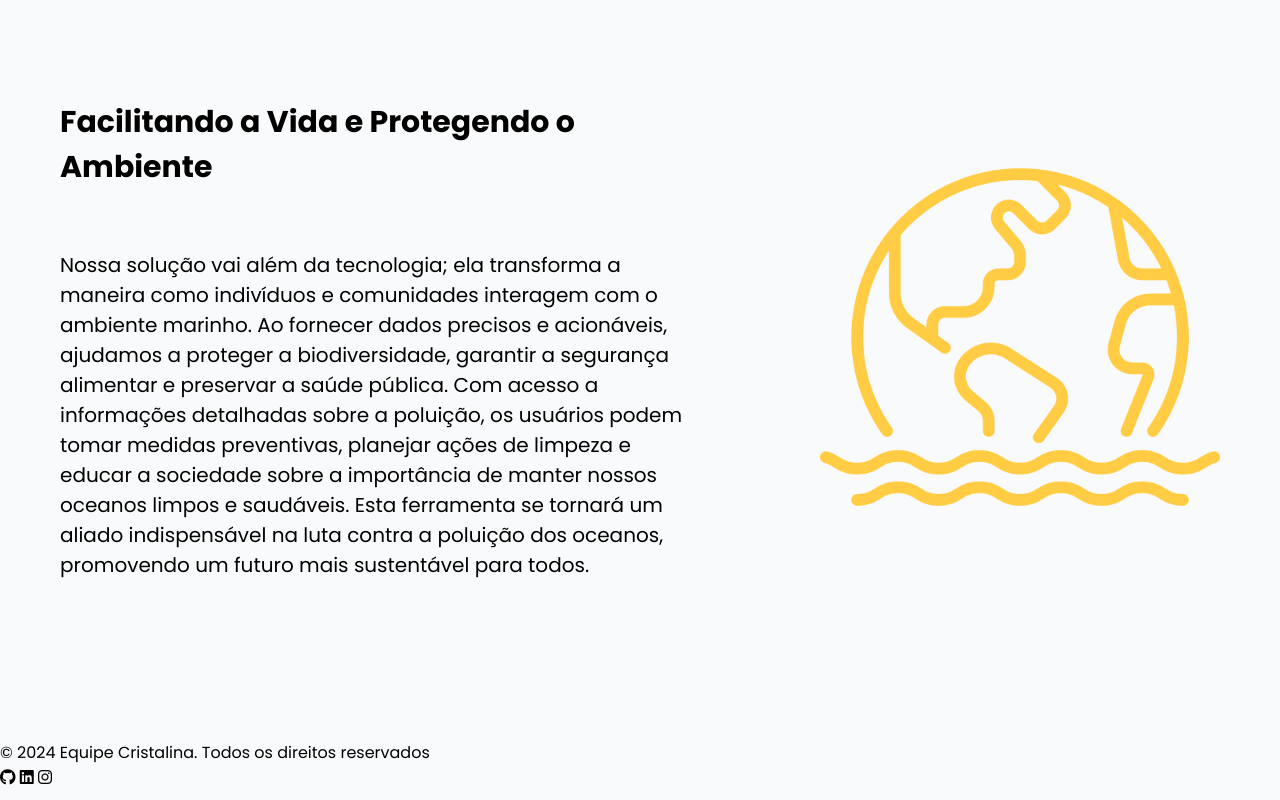
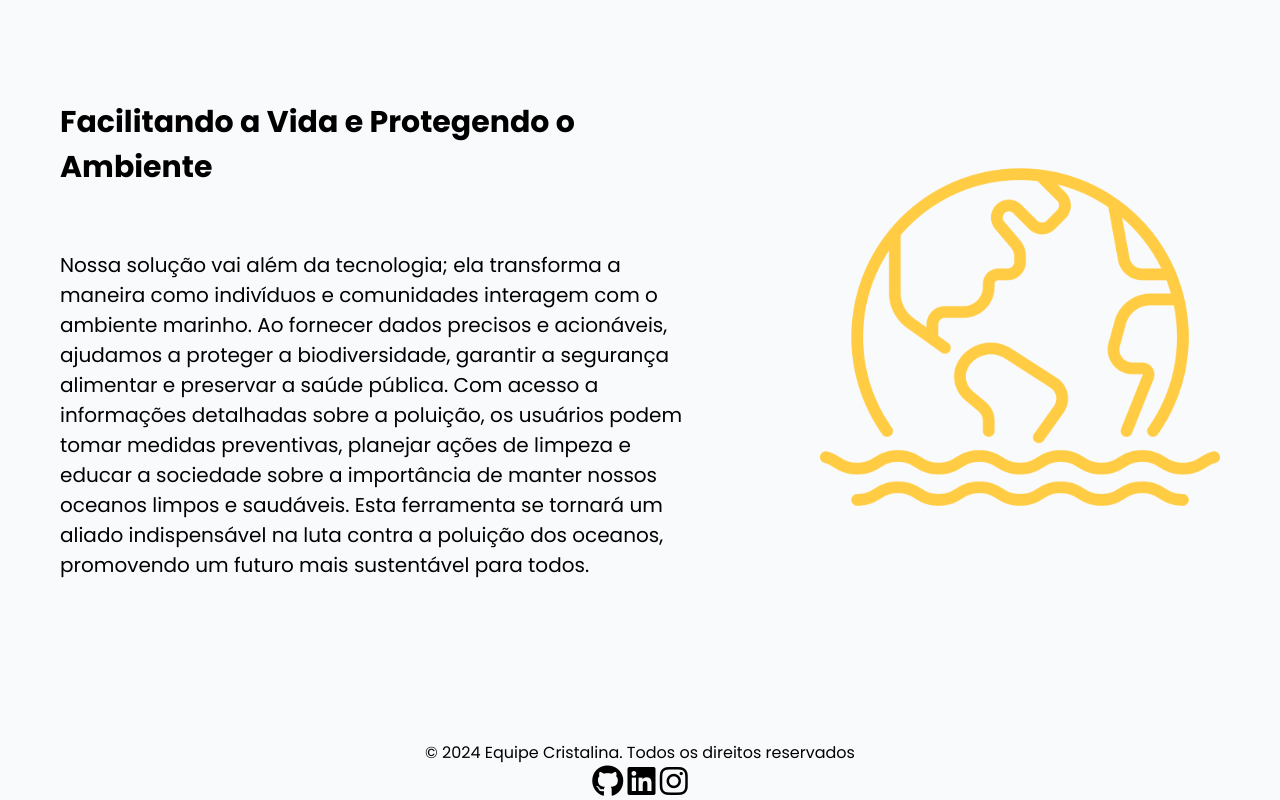
Before and after one commit to afeifz/global-front-web, a plain HTML site: page index.html in a window 1280 px wide. Shown: the part 4630-5430 px from the top of the page. Drawn offline with Linux system fonts and the light colour scheme.

Commit message:
estilizacao rodape

```diff
--- a/index.html
+++ b/index.html
@@ -118,7 +118,7 @@
     </section>
     <footer class="rodape">
         <p>© 2024 Equipe Cristalina. Todos os direitos reservados</p>
-        <p><i class="fa-brands fa-github"></i> <i class="fa-brands fa-linkedin"></i> <i class="fa-brands fa-instagram"></i></p>
+        <p class="rodape-icones"><i class="fa-brands fa-github fa-2x"></i> <i class="fa-brands fa-linkedin fa-2x"></i> <i class="fa-brands fa-instagram fa-2x"></i></p>
     </footer>
 </body>
 </html>
--- a/src/css/style.css
+++ b/src/css/style.css
@@ -268,3 +268,7 @@ body {
 .secao-6-conteudo p {
     font-size: var(--fonte-secao-paragrafo);
 }
+
+.rodape {
+    text-align: center;
+}
```
